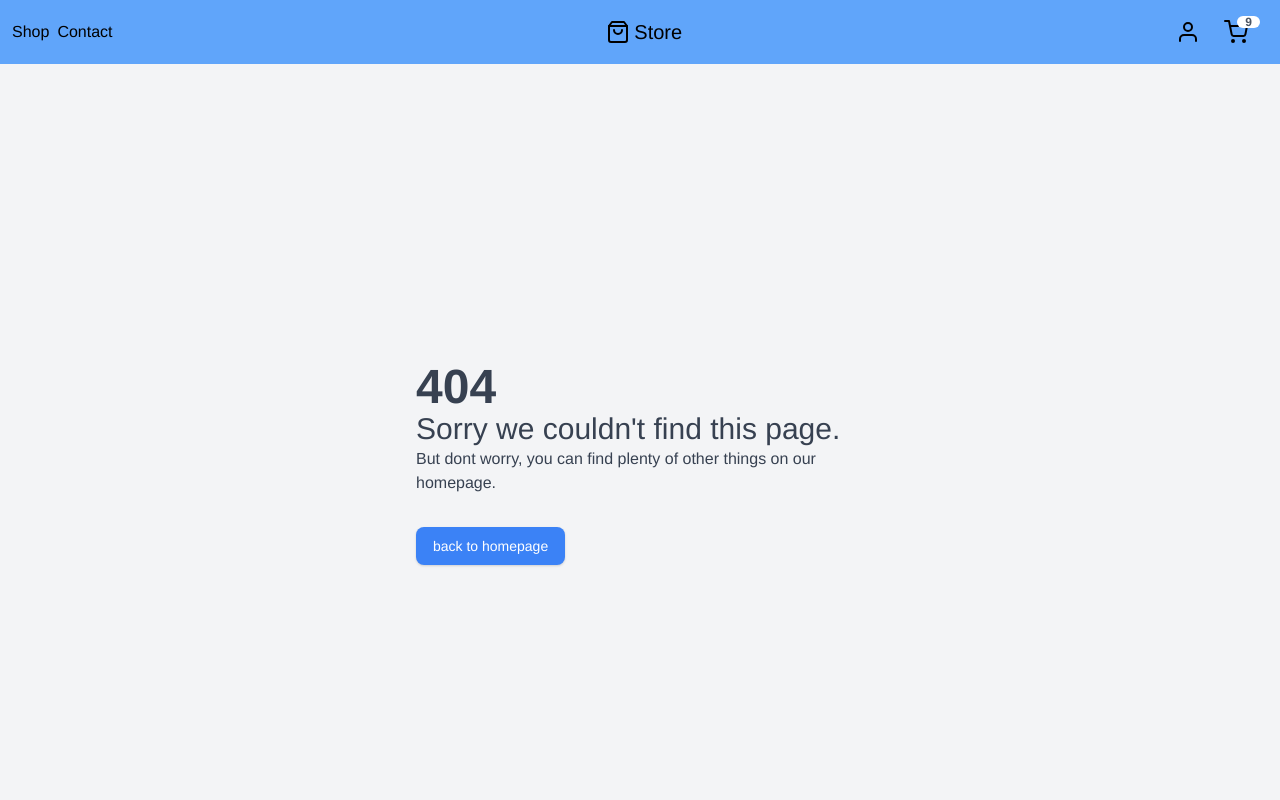
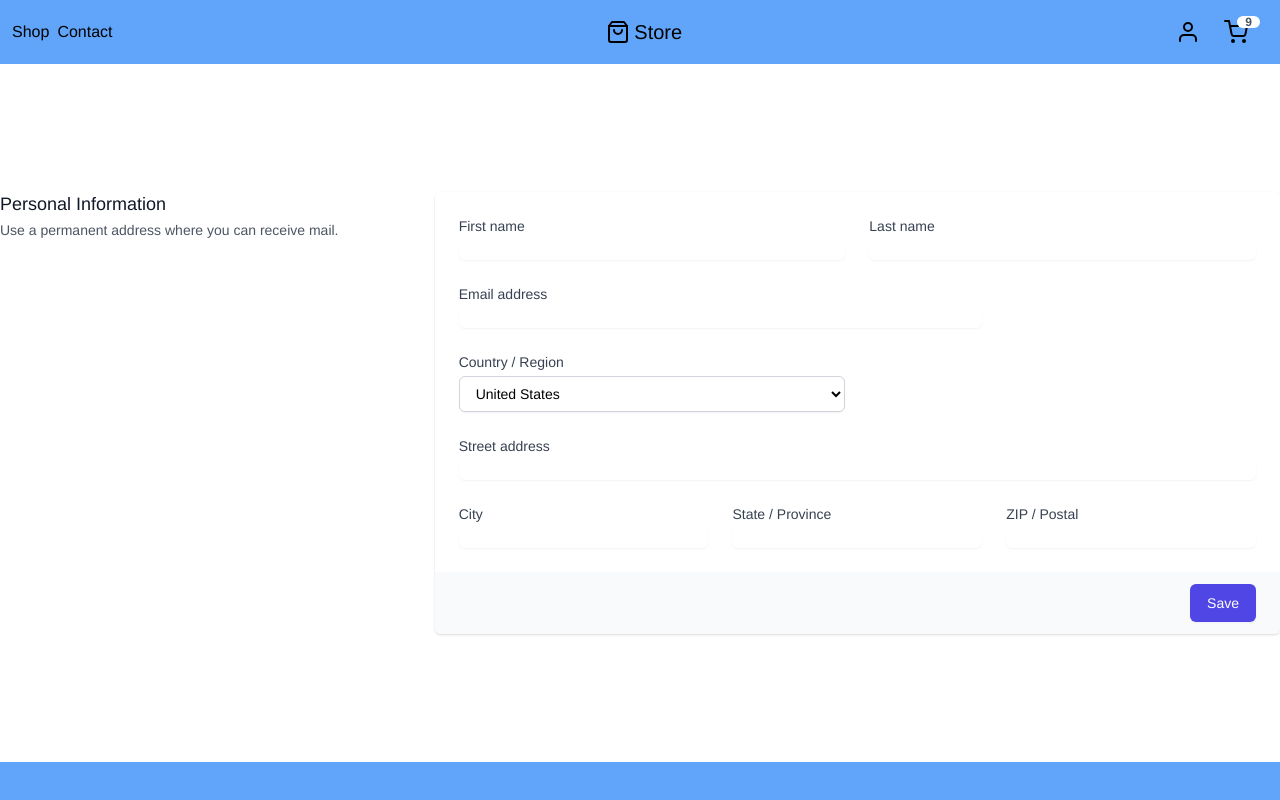
Before and after one commit to SepantaJoshani/Simple_Store_Redux, a React (Create React App) app: page /checkout in a window 1280 px wide. Shown: the top 800 px of the page. Built offline with nearby package versions, Linux system fonts and the light colour scheme; what tailwindcss-debug-screens would draw is missing.

Commit message:
adding checkout form (first look)

```diff
--- a/src/App.js
+++ b/src/App.js
@@ -7,6 +7,7 @@
 import Layout from "./components/Layout/Layout";
 import ScrollToTop from "./components/ScrollToTop";
 import Contact from "./pages/Contact";
+import Checkout from "./pages/Checkout";
 
 
 function App() {
@@ -21,6 +22,7 @@
         <Route path="/products/:productId" component={ProductInfo} />
         <Route path="/cart" component={Cart} exact />
         <Route path="/contact" component={Contact} />
+        <Route path="/checkout" component={Checkout} />
         <Route path="*" component={NotFounded} />
       </Switch>
     </Layout>
--- /dev/null
+++ b/src/components/Checkout/CheckoutForm.js
@@ -0,0 +1,141 @@
+import React from 'react'
+
+const Checkout = () => {
+    return (
+        <div className="mt-10 lg:py-32 sm:mt-0">
+        <div className="md:grid md:grid-cols-3 md:gap-6">
+          <div className="md:col-span-1">
+            <div className="px-4 sm:px-0">
+              <h3 className="text-lg font-medium leading-6 text-gray-900">Personal Information</h3>
+              <p className="mt-1 text-sm text-gray-600">Use a permanent address where you can receive mail.</p>
+            </div>
+          </div>
+          <div className="mt-5 md:mt-0 md:col-span-2">
+            <form action="#" method="POST">
+              <div className="overflow-hidden shadow sm:rounded-md">
+                <div className="px-4 py-5 bg-white sm:p-6">
+                  <div className="grid grid-cols-6 gap-6">
+                    <div className="col-span-6 sm:col-span-3">
+                      <label htmlFor="first-name" className="block text-sm font-medium text-gray-700">
+                        First name
+                      </label>
+                      <input
+                        type="text"
+                        name="first-name"
+                        id="first-name"
+                        autoComplete="given-name"
+                        className="block w-full mt-1 border-gray-300 rounded-md shadow-sm focus:ring-indigo-500 focus:border-indigo-500 sm:text-sm"
+                      />
+                    </div>
+
+                    <div className="col-span-6 sm:col-span-3">
+                      <label htmlFor="last-name" className="block text-sm font-medium text-gray-700">
+                        Last name
+                      </label>
+                      <input
+                        type="text"
+                        name="last-name"
+                        id="last-name"
+                        autoComplete="family-name"
+                        className="block w-full mt-1 border-gray-300 rounded-md shadow-sm focus:ring-indigo-500 focus:border-indigo-500 sm:text-sm"
+                      />
+                    </div>
+
+                    <div className="col-span-6 sm:col-span-4">
+                      <label htmlFor="email-address" className="block text-sm font-medium text-gray-700">
+                        Email address
+                      </label>
+                      <input
+                        type="text"
+                        name="email-address"
+                        id="email-address"
+                        autoComplete="email"
+                        className="block w-full mt-1 border-gray-300 rounded-md shadow-sm focus:ring-indigo-500 focus:border-indigo-500 sm:text-sm"
+                      />
+                    </div>
+
+                    <div className="col-span-6 sm:col-span-3">
+                      <label htmlFor="country" className="block text-sm font-medium text-gray-700">
+                        Country / Region
+                      </label>
+                      <select
+                        id="country"
+                        name="country"
+                        autoComplete="country"
+                        className="block w-full px-3 py-2 mt-1 bg-white border border-gray-300 rounded-md shadow-sm focus:outline-none focus:ring-indigo-500 focus:border-indigo-500 sm:text-sm"
+                      >
+                        <option>United States</option>
+                        <option>Canada</option>
+                        <option>Mexico</option>
+                      </select>
+                    </div>
+
+                    <div className="col-span-6">
+                      <label htmlFor="street-address" className="block text-sm font-medium text-gray-700">
+                        Street address
+                      </label>
+                      <input
+                        type="text"
+                        name="street-address"
+                        id="street-address"
+                        autoComplete="street-address"
+                        className="block w-full mt-1 border-gray-300 rounded-md shadow-sm focus:ring-indigo-500 focus:border-indigo-500 sm:text-sm"
+                      />
+                    </div>
+
+                    <div className="col-span-6 sm:col-span-6 lg:col-span-2">
+                      <label htmlFor="city" className="block text-sm font-medium text-gray-700">
+                        City
+                      </label>
+                      <input
+                        type="text"
+                        name="city"
+                        id="city"
+                        className="block w-full mt-1 border-gray-300 rounded-md shadow-sm focus:ring-indigo-500 focus:border-indigo-500 sm:text-sm"
+                      />
+                    </div>
+
+                    <div className="col-span-6 sm:col-span-3 lg:col-span-2">
+                      <label htmlFor="state" className="block text-sm font-medium text-gray-700">
+                        State / Province
+                      </label>
+                      <input
+                        type="text"
+                        name="state"
+                        id="state"
+                        className="block w-full mt-1 border-gray-300 rounded-md shadow-sm focus:ring-indigo-500 focus:border-indigo-500 sm:text-sm"
+                      />
+                    </div>
+
+                    <div className="col-span-6 sm:col-span-3 lg:col-span-2">
+                      <label htmlFor="postal-code" className="block text-sm font-medium text-gray-700">
+                        ZIP / Postal
+                      </label>
+                      <input
+                        type="text"
+                        name="postal-code"
+                        id="postal-code"
+                        autoComplete="postal-code"
+                        className="block w-full mt-1 border-gray-300 rounded-md shadow-sm focus:ring-indigo-500 focus:border-indigo-500 sm:text-sm"
+                      />
+                    </div>
+                  </div>
+                </div>
+                <div className="px-4 py-3 text-right bg-gray-50 sm:px-6">
+                  <button
+                    type="submit"
+                    className="inline-flex justify-center px-4 py-2 text-sm font-medium text-white bg-indigo-600 border border-transparent rounded-md shadow-sm hover:bg-indigo-700 focus:outline-none focus:ring-2 focus:ring-offset-2 focus:ring-indigo-500"
+                  >
+                    Save
+                  </button>
+                </div>
+              </div>
+            </form>
+          </div>
+        </div>
+      </div>
+
+    )
+}
+
+export default Checkout
--- /dev/null
+++ b/src/pages/Checkout.js
@@ -0,0 +1,10 @@
+import React, { Fragment } from 'react'
+import CheckoutForm from '../components/Checkout/CheckoutForm'
+
+const Checkout = () => {
+    return (
+      <CheckoutForm />
+    )
+}
+
+export default Checkout
```
